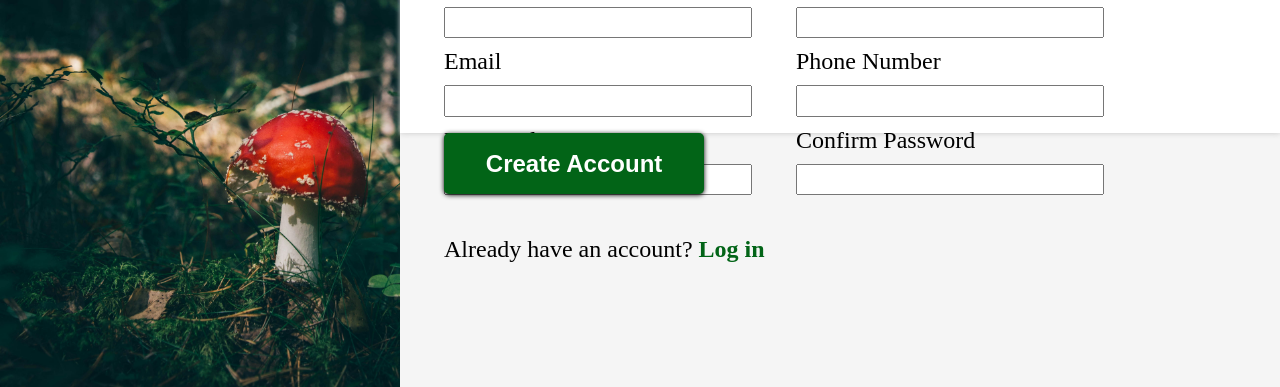
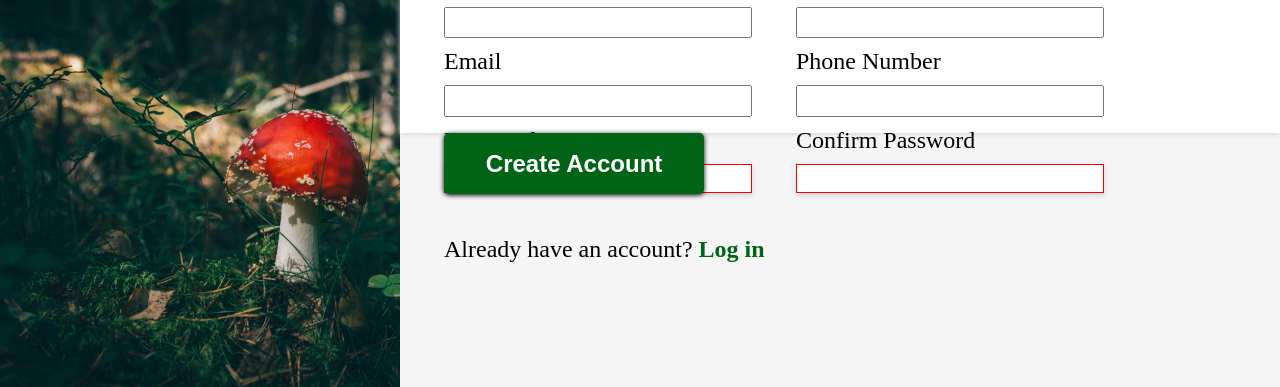
Before and after one commit to JasonG7354/Sign-Up-From, a plain HTML site: page index.html in a window 1280 px wide. Shown: the part 413-800 px from the top of the page. Drawn offline with Linux system fonts and the light colour scheme.

Commit message:
Added invalid input for password
Added :invalid for password inputs. It
changes the border color to red.

```diff
--- a/styles.css
+++ b/styles.css
@@ -23,6 +23,15 @@ a{
 input:focus{
     border: none;
     border: solid 1px blue;
+    box-shadow: 0px 2px 6px lightgrey;
+    outline: none;
+
+
+}
+
+input:invalid{
+    border: none;
+    border: solid 1px red;
     box-shadow: 0px 2px 6px lightgrey;
     outline: none;
 
```
